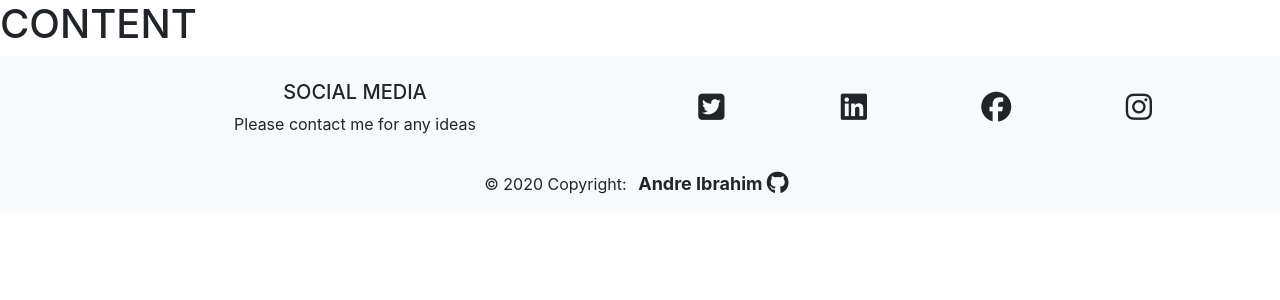
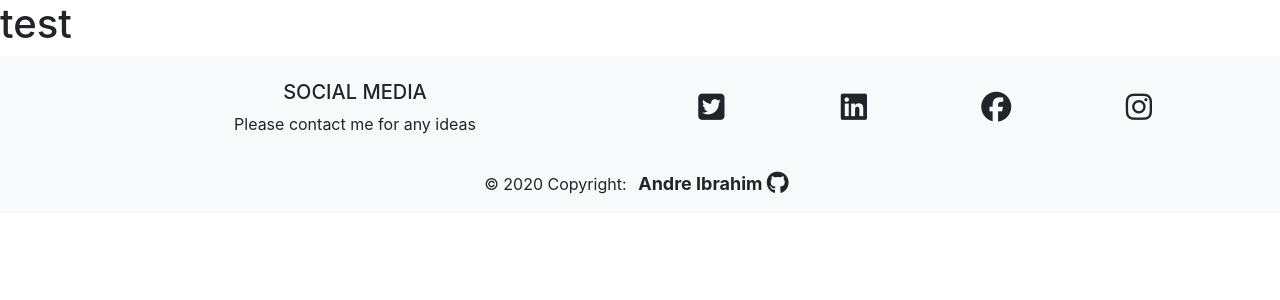
Before and after one commit to Andre-Ibrahim/photographyPortfolio, a Flask app: page / in a window 1280 px wide. Shown: the part 58-358 px from the top of the page. Run offline with Flask 2, Linux system fonts and the light colour scheme; some libraries are stand-ins or nearby versions.

Commit message:
new file **please learn how to merge commits

```diff
--- a/app.py
+++ b/app.py
@@ -5,7 +5,7 @@ app = Flask(__name__)
 
 @app.route('/')
 def hello_soen287():
-    return render_template("base.html")
+    return render_template("Home.html")
 
 
 if __name__ == '__main__':
--- /dev/null
+++ b/templates/Home.html
@@ -0,0 +1,5 @@
+{% extends "base.html"%}
+
+{% block content %}
+<h1>test</h1>
+{%endblock %}
--- a/templates/base.html
+++ b/templates/base.html
@@ -41,7 +41,7 @@
         </div>
 
 
-        <h1>CONTENT</h1>
+        {% block content %}{% endblock %}
         <!-- Footer -->
 <footer class="page-footer bg-light font-small pt-4">
 
```
Also changed, not shown: 1 other file.
